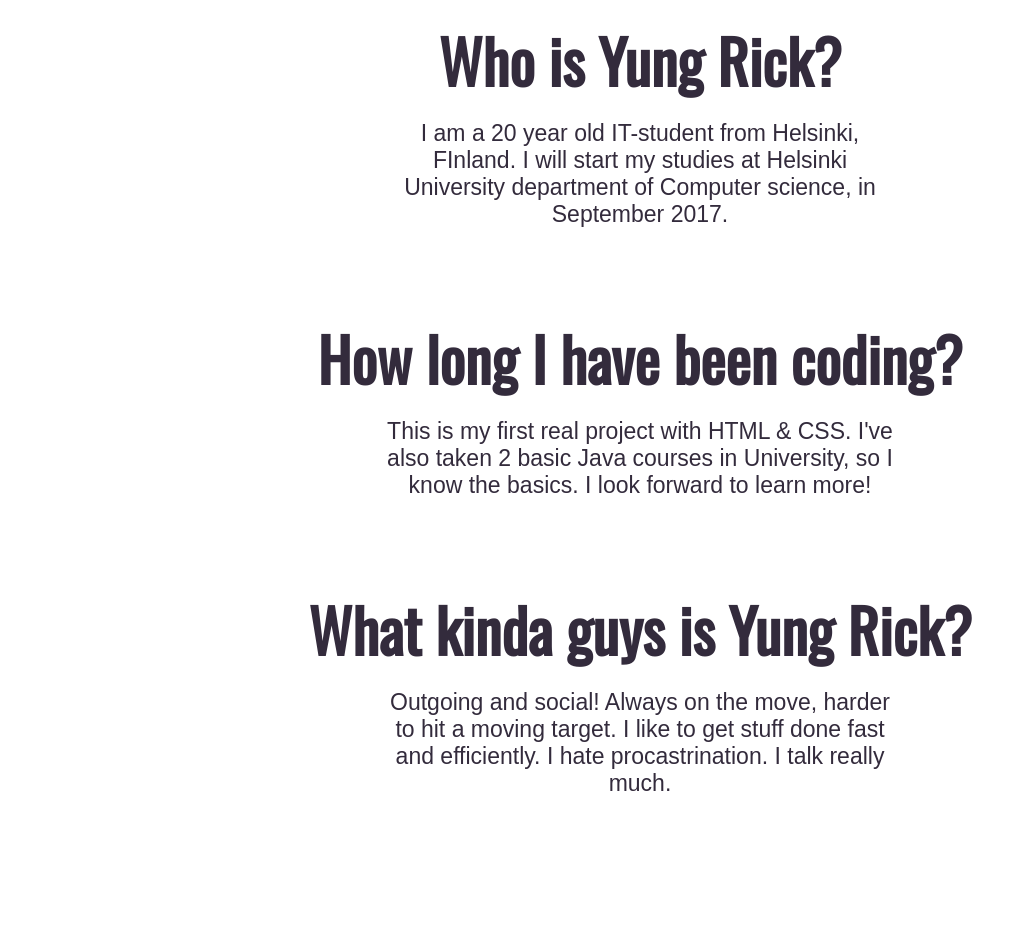
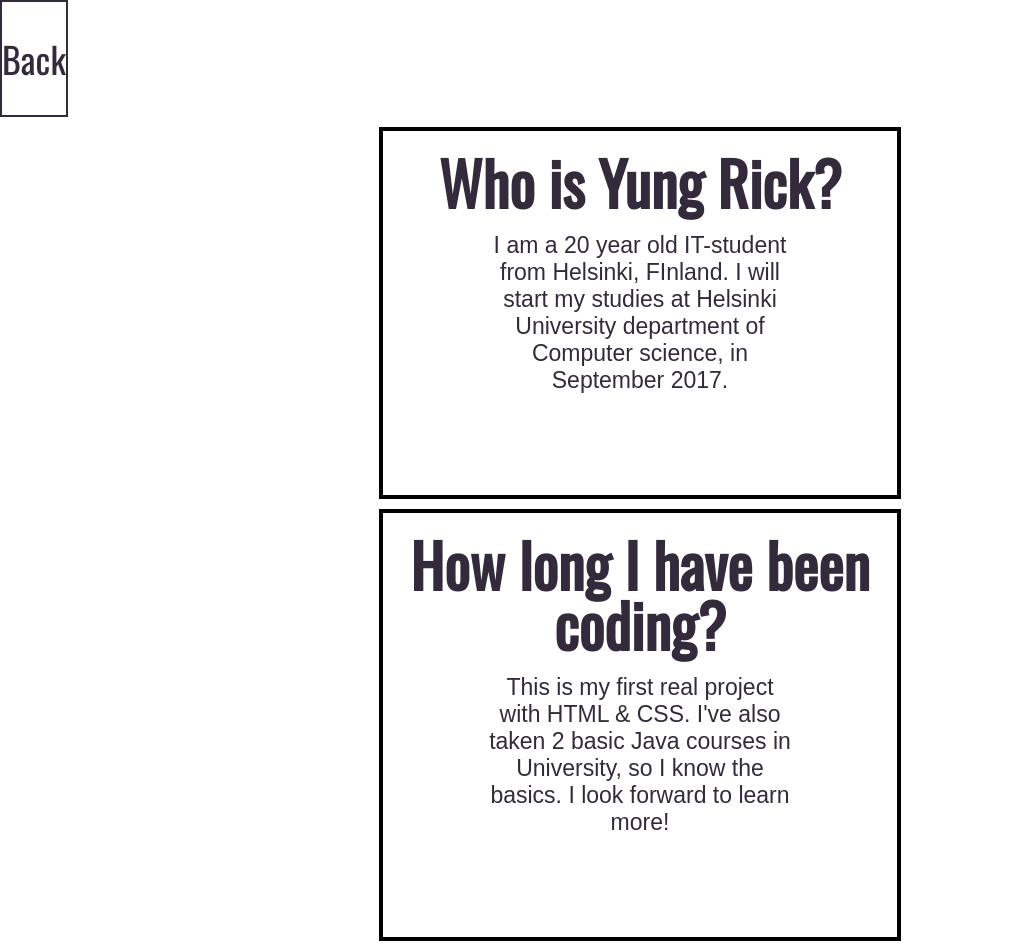
Before and after one commit to YungRick/Complete-Website-Test, a plain HTML site: page who.html in a window 1280 px wide. Shown: the top 944 px of the page, without its empty margins (0-1035 px from the left). Before the commit the page ends 897 px from the top, so only its background shows below. Drawn offline with nearby package versions, Linux system fonts and the light colour scheme.

Commit message:
Add files via upload

```diff
--- a/style.css
+++ b/style.css
@@ -6,8 +6,17 @@
  width: 100%;
  padding: 10px
 }
+
+.back {
+
+	font-size: 50px;
+	display: inline-block;
+	border: 2px solid #332b3c;
+
+
+}
 body {
- margin: 0
+	margin: 0px;
 }
 
 #headertext {
@@ -71,8 +80,9 @@
 
 .info p {
   color: #332b3c;
-  width: 40%;
+  width: 60%;
   margin: auto;
+  margin-top: 10px;
   margin-bottom: 100px;
   font-family: 'Open-Sans', sans-serif;
   font-size: 23px;
@@ -87,7 +97,7 @@
   font-size: 60px;
   font-weight: 600;
   line-height: 60px;
-  margin: 30px;
+  margin: 20px;
 
 
 }
@@ -96,7 +106,7 @@
 	border-style: solid;
 	border-width: 4px;
 	width: 40%;
-	padding: 30px 5px;
+	padding: 1px;
     margin: auto;
 	margin-top: 10px
 
--- a/who.html
+++ b/who.html
@@ -7,18 +7,30 @@
   </head>
 
   <body>
-  <div class = "info">
+  <div class="back">
+    <a href="index.html">
+	  <h2> Back </h2>
+	</a>
+  </div>
+  <div class="info">
+
+    <div class="box">
     <h2>Who is Yung Rick?</h2>
     <p>I am a 20 year old IT-student from Helsinki, FInland.
     I will start my studies at Helsinki University department of Computer science, in September 2017. </p>
+	</div>
 
+    <div class="box">
     <h2>How long I have been coding?</h2>
     <p>This is my first real project with HTML & CSS. I've also taken 2 basic Java courses in University, so I know the basics.
 	  I look forward to learn more!</p>
+	 </div>
 
-  <h2>What kinda guys is Yung Rick?</h2>
+    <div class="box">
+    <h2>What kinda guy is Yung Rick?</h2>
     <p>Outgoing and social! Always on the move, harder to hit a moving target. I like to get stuff done fast and efficiently.
       I hate procastrination. I talk really much. </p>
+	 </div>
   </div>
   </body>
 
```
Lines whose indentation alone changed are shown as unchanged.
